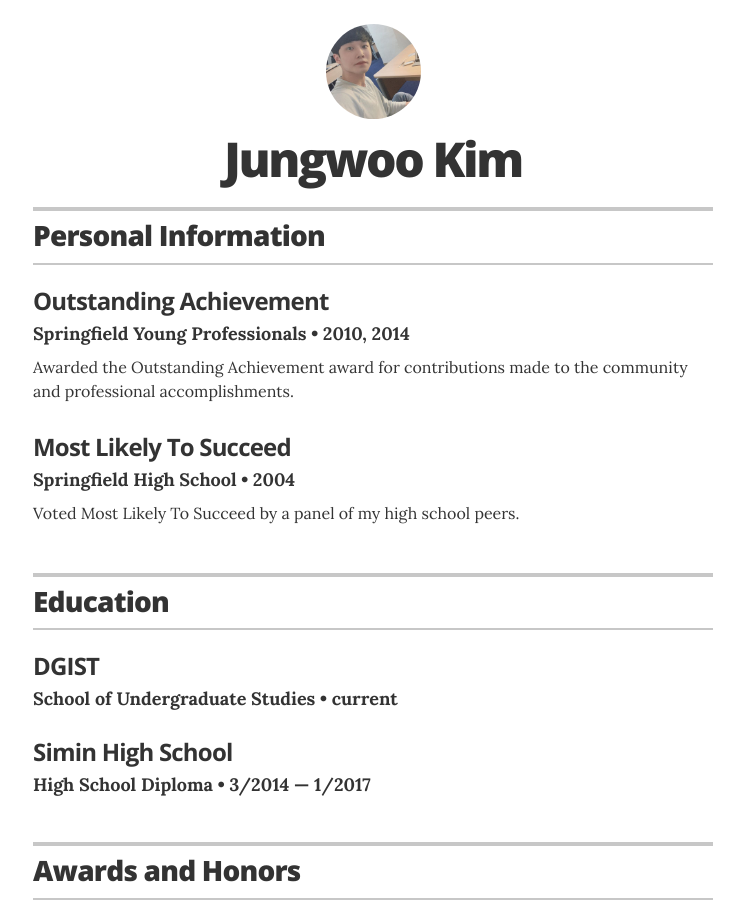
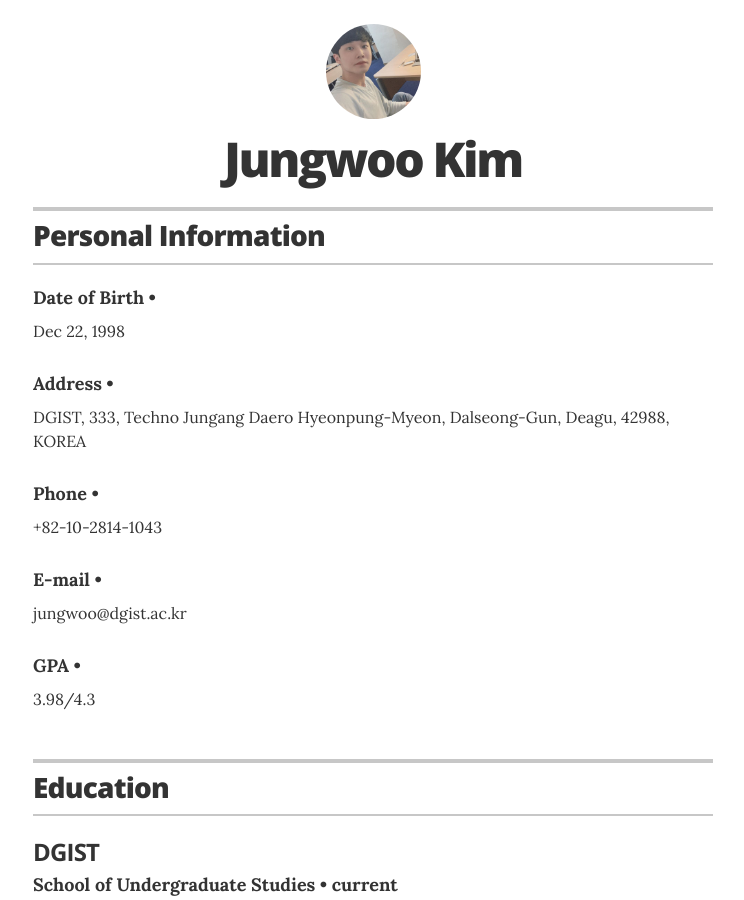
Before and after one commit to pgworld/devwoo.github.io, a Jekyll site: the page built from index.html, in a window 1280 px wide and 900 px high. Shown: the whole window, without its empty margins (267-1011 px from the left). Built offline with Jekyll 4.4.1, drawn with Linux system fonts in a browser that asks for light colours.

Commit message:
Update recognitions.yml

```diff
--- a/_data/recognitions.yml
+++ b/_data/recognitions.yml
@@ -1,10 +1,15 @@
 # Recognitions
-- award: Outstanding Achievement
-  organization: Springfield Young Professionals
-  year: 2010, 2014
-  summary: Awarded the Outstanding Achievement award for contributions made to the community and professional accomplishments.
+- organization: Date of Birth
+  summary: Dec 22, 1998
 
-- award: Most Likely To Succeed
-  organization: Springfield High School
-  year: 2004
-  summary: Voted Most Likely To Succeed by a panel of my high school peers.
+- organization: Address
+  summary: DGIST, 333, Techno Jungang Daero Hyeonpung-Myeon, Dalseong-Gun, Deagu, 42988, KOREA
+
+- organization: Phone
+  summary: +82-10-2814-1043
+
+- organization: E-mail
+  summary: jungwoo@dgist.ac.kr
+
+- organization: GPA
+  summary: 3.98/4.3
```
